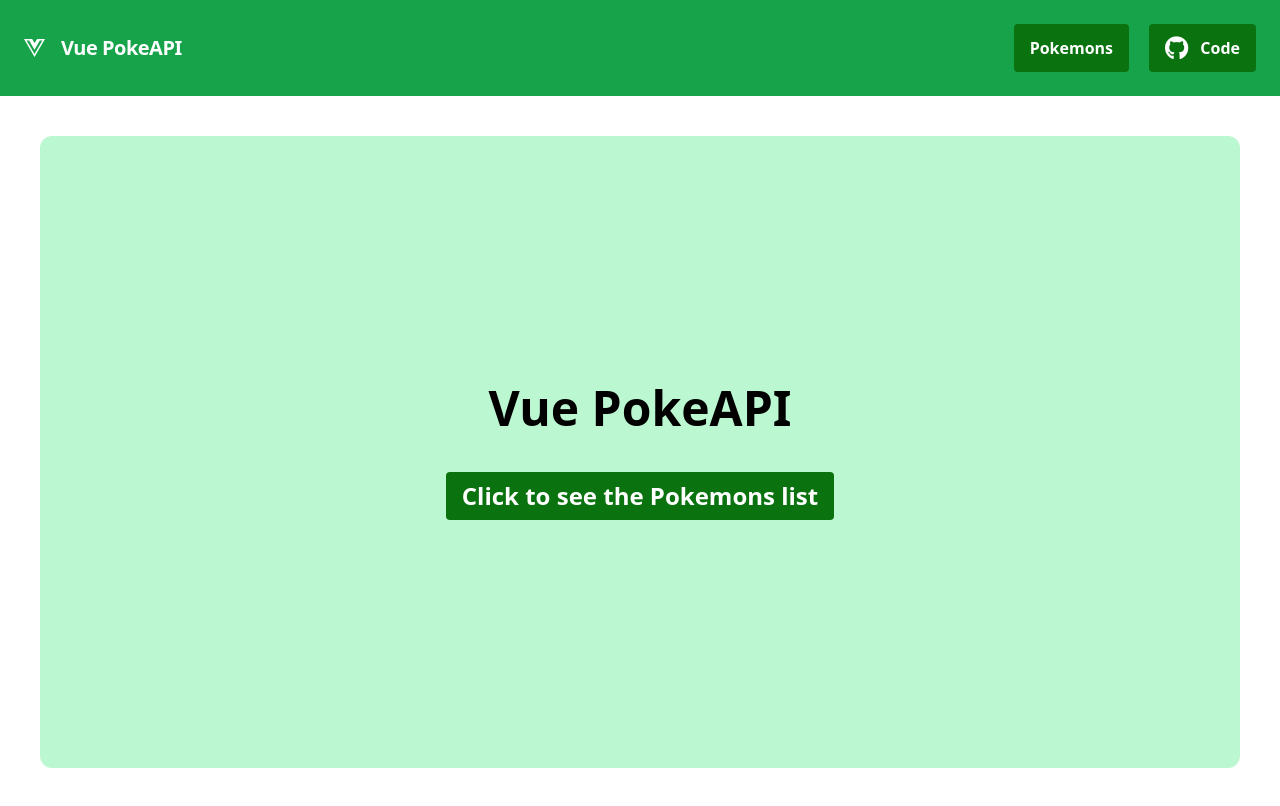
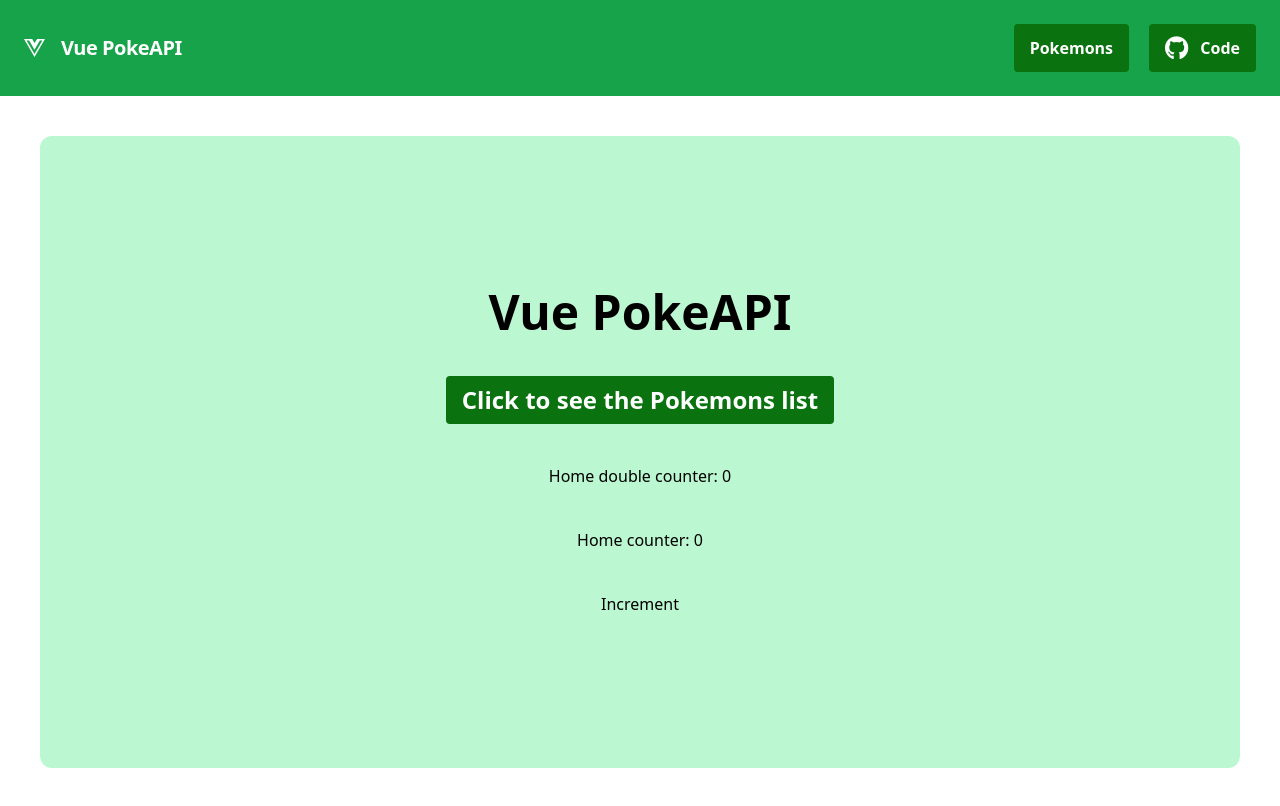
Before and after one commit to alexandrespindola/vue-pokeapi, a Vue app: page / in a window 1280 px wide. Built offline with nearby package versions, Linux system fonts and the light colour scheme.

Commit message:
Adiciona dependência do Pinia e atualiza o contador na página inicial

```diff
--- a/package.json
+++ b/package.json
@@ -10,6 +10,7 @@
   },
   "dependencies": {
     "axios": "^1.6.7",
+    "pinia": "^2.1.7",
     "vue": "^3.4.15",
     "vue-router": "^4.2.5"
   },
--- a/src/main.js
+++ b/src/main.js
@@ -1,11 +1,14 @@
 import './assets/main.css'
 
 import { createApp } from 'vue'
+import { createPinia } from 'pinia'
 import App from './App.vue'
 import router from './router'
 
 const app = createApp(App)
+const pinia = createPinia()
 
 app.use(router)
+app.use(pinia)
 
 app.mount('#app')
--- /dev/null
+++ b/src/store/counter.js
@@ -0,0 +1,31 @@
+import { defineStore } from "pinia";
+import { computed, ref } from "vue";
+
+export const useCounterStore = defineStore("counter", () => {
+    const count = ref(0)
+
+    const increment = () => count.value++
+
+    const double = computed(() => count.value * 2)
+
+    return {
+        count,
+        increment,
+        double
+    };
+});
+
+
+// export const useCounterStore = defineStore("counter", {
+//     state: () => ({
+//       count: 0,
+//     }),
+//     actions: {
+//       increment() {
+//         this.count++;
+//       },
+//     },
+//     getters: {
+//       double: (state) => state.count * 2,
+//     },
+//   });
--- a/src/views/HomeView.vue
+++ b/src/views/HomeView.vue
@@ -1,8 +1,20 @@
 <script setup>
+import { useCounterStore } from '@/store/counter.js'
+import { storeToRefs } from 'pinia';
+
+const useCounter = useCounterStore()
+
+const { increment } = useCounter
+
+const { double, count } = storeToRefs(useCounter)
 
 </script>
 
 <template>
   <h1 class="text-5xl font-bold">Vue PokeAPI</h1>
-  <RouterLink to="/pokemons" class="button transition-all ease-in-out duration-500 text-2xl">Click to see the Pokemons list</RouterLink>
+  <RouterLink to="/pokemons" class="button transition-all ease-in-out duration-500 text-2xl">Click to see the Pokemons
+    list</RouterLink>
+  <h2>Home double counter: {{ double }}</h2>
+  <h3>Home counter: {{ count }}</h3>
+  <button @click="increment">Increment</button>
 </template>
```
Also changed, not shown: 1 other file (tests, documents, lock files or other folders).
